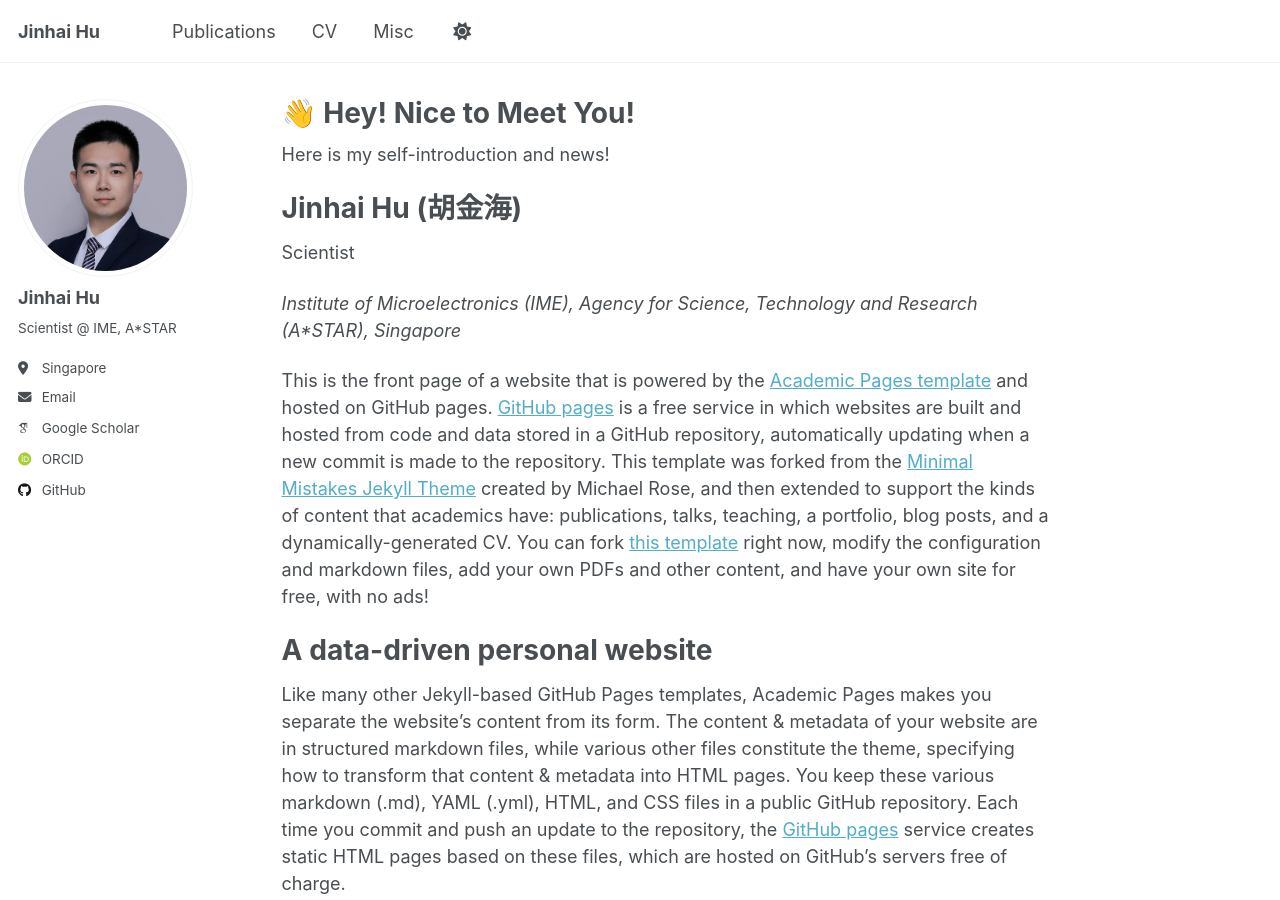
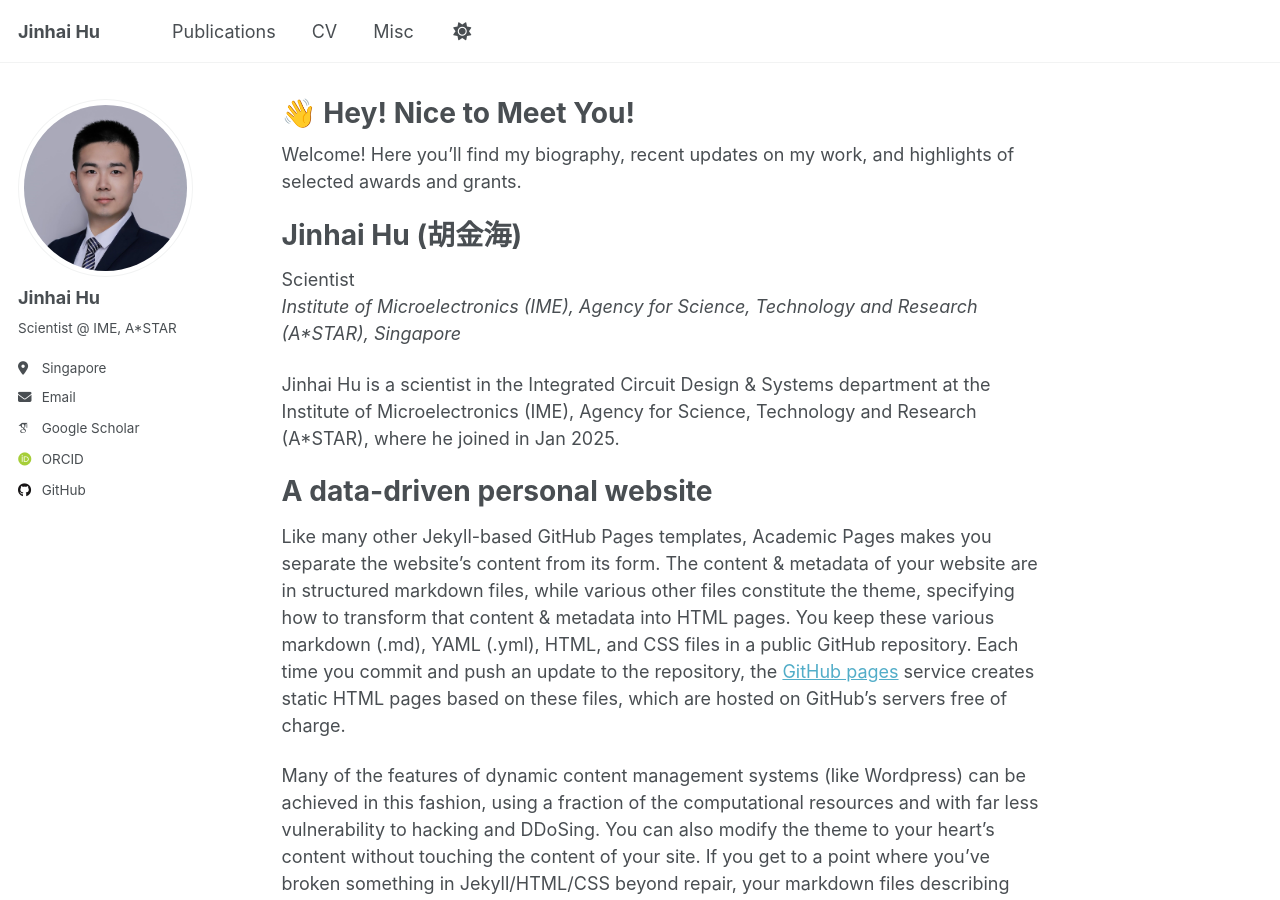
Before and after one commit to HUJH511/HUJH511.github.io, a Jekyll site: the page built from _pages/about.md, in a window 1280 px wide and 900 px high. Built offline with Jekyll 4.4.1, drawn with Linux system fonts in a browser that asks for light colours; some web fonts are replaced.

Commit message:
update about.md

```diff
--- a/_pages/about.md
+++ b/_pages/about.md
@@ -7,15 +7,14 @@ redirect_from:
   - /about.html
 ---
 
-Here is my self-introduction and news!
+Welcome! Here you'll find my biography, recent updates on my work, and highlights of selected awards and grants.
 
 Jinhai Hu (胡金海)
 ======
-Scientist
-
+Scientist <br />
 _Institute of Microelectronics (IME), Agency for Science, Technology and Research (A*STAR), Singapore_
 
-This is the front page of a website that is powered by the [Academic Pages template](https://github.com/academicpages/academicpages.github.io) and hosted on GitHub pages. [GitHub pages](https://pages.github.com) is a free service in which websites are built and hosted from code and data stored in a GitHub repository, automatically updating when a new commit is made to the repository. This template was forked from the [Minimal Mistakes Jekyll Theme](https://mmistakes.github.io/minimal-mistakes/) created by Michael Rose, and then extended to support the kinds of content that academics have: publications, talks, teaching, a portfolio, blog posts, and a dynamically-generated CV. You can fork [this template](https://github.com/academicpages/academicpages.github.io) right now, modify the configuration and markdown files, add your own PDFs and other content, and have your own site for free, with no ads!
+Jinhai Hu is a scientist in the Integrated Circuit Design & Systems department at the Institute of Microelectronics (IME), Agency for Science, Technology and Research (A*STAR), where he joined in Jan 2025.
 
 A data-driven personal website
 ======
```
